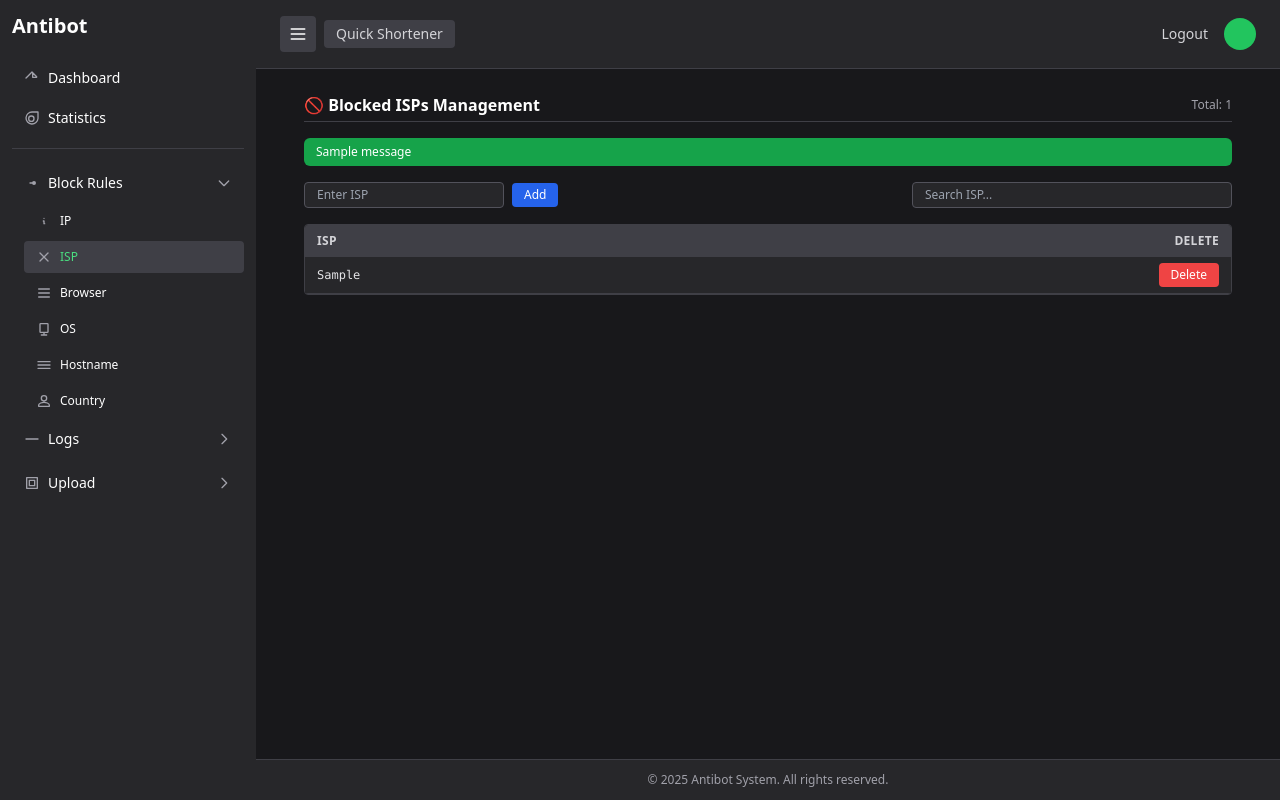
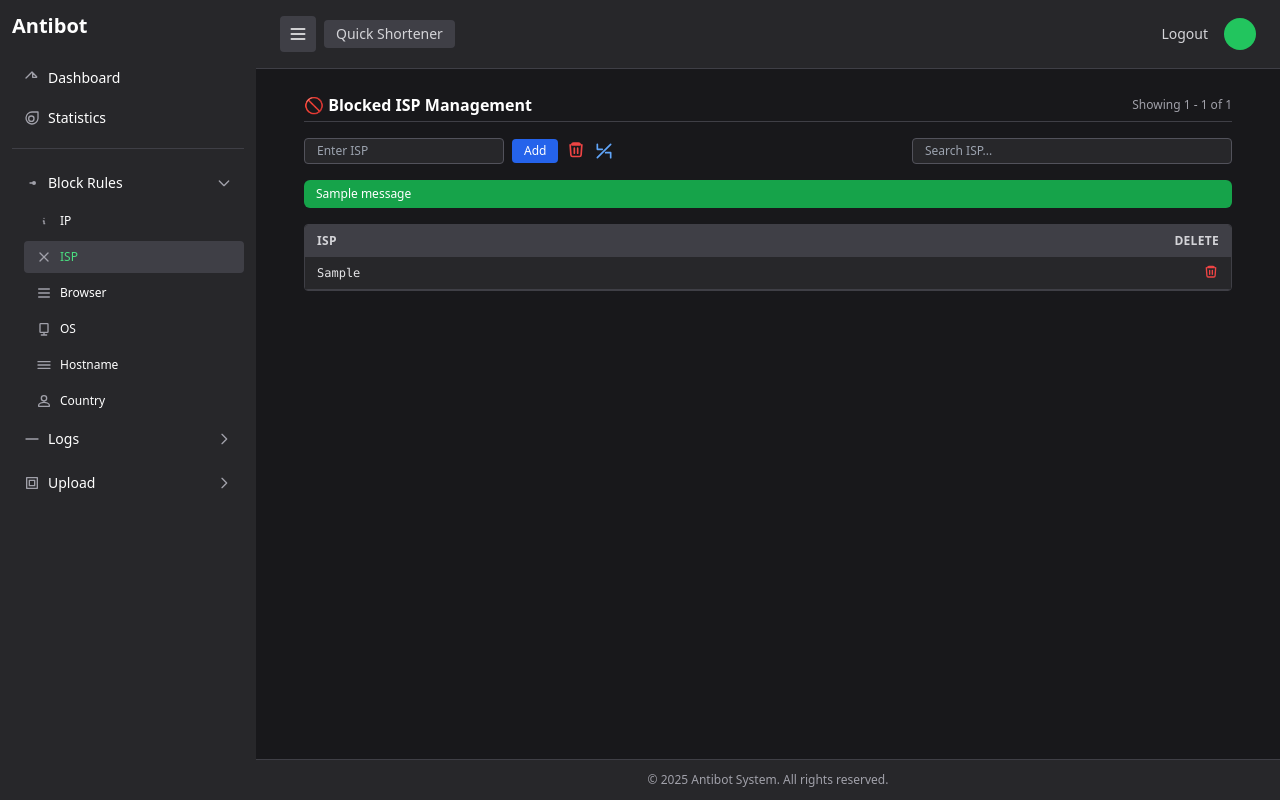
Before and after one commit to nobodycp/antibot, a Django app: page /dashboard/blocked-isp/ in a window 1280 px wide. Run offline with Django 4.2, Linux system fonts and the light colour scheme; a user stored in the database is signed in; tables that the repository leaves empty hold one stand-in row (values such as "Sample post"); one stand-in notice (Sample message) is shown; some libraries are stand-ins or nearby versions.

Commit message:
🔁 Sync local changes to GitHub (2025-06-02 21:42:29)

```diff
--- a/templates/blocked_ips.html
+++ b/templates/blocked_ips.html
@@ -43,7 +43,7 @@
 
       <!-- Refresh Button -->
       <div class="relative group">
-        <a href="#" hx-get="{% url 'blocked_ips_partial' %}" hx-target="#blocked-ips-wrapper" hx-swap="outerHTML" class="text-blue-400 hover:text-blue-600">
+        <a href="#" hx-get="{% url 'blocked_ips_table' %}" hx-target="#ip-table-body" hx-swap="outerHTML" class="text-blue-400 hover:text-blue-600">
           <svg title="Refresh" xmlns="http://www.w3.org/2000/svg" class="w-5 h-5" fill="none" viewBox="0 0 24 24" stroke="currentColor" stroke-width="2">
             <path stroke-linecap="round" stroke-linejoin="round" d="M4 4v6h6M20 20v-6h-6M4 20l16-16" />
           </svg>
--- a/templates/blocked_isp.html
+++ b/templates/blocked_isp.html
@@ -5,26 +5,22 @@
 {% block content %}
 <div class="w-full px-6 text-sm">
   <h1 class="text-base font-semibold mb-4 text-white border-b border-zinc-700 pb-1 flex items-center justify-between">
-    <span>🚫 Blocked ISPs Management</span>
-    <span class="text-xs font-normal text-zinc-400">Total: {{ blocked_isps|length }}</span>
+    <span>🚫 Blocked ISP Management</span>
+    <span class="text-xs font-normal text-zinc-400">
+      {% if page_obj %}
+        Showing {{ page_obj.start_index }} - {{ page_obj.end_index }} of {{ page_obj.paginator.count }}
+      {% else %}
+        Total: {{ blocked_isps|length }}
+      {% endif %}
+    </span>
   </h1>
 
-  {% if messages %}
-    <div class="space-y-2 mb-4">
-      {% for message in messages %}
-        <div class="px-3 py-1.5 rounded-md text-xs {{ message.tags }}
-                    {% if message.tags == 'success' %}bg-green-600 text-white
-                    {% elif message.tags == 'warning' %}bg-yellow-600 text-white
-                    {% elif message.tags == 'error' %}bg-red-600 text-white
-                    {% endif %}">
-          {{ message }}
-        </div>
-      {% endfor %}
-    </div>
-  {% endif %}
-
+  <!-- Controls -->
   <div class="flex flex-col md:flex-row md:items-center md:justify-between gap-2 mb-4">
-    <form method="post" class="flex flex-wrap items-center gap-2">
+    <div class="flex items-center gap-2">
+      <!-- Add Form -->
+      <form method="post" class="flex flex-wrap items-center gap-2"
+            hx-post="{% url 'blocked_isp' %}" hx-target="#blocked-isp-wrapper" hx-swap="outerHTML">
         {% csrf_token %}
         <input type="text" name="isp_name" placeholder="Enter ISP"
                class="px-3 py-1 bg-zinc-800 border border-zinc-600 rounded text-xs text-white focus:outline-none focus:ring-1 focus:ring-blue-500" />
@@ -32,51 +28,61 @@
                 class="bg-blue-600 hover:bg-blue-700 text-white px-3 py-1 rounded text-xs">Add</button>
       </form>
 
-    <input type="text" placeholder="Search ISP..." onkeyup="filterISPs(this)"
-           class="px-3 py-1 bg-zinc-800 border border-zinc-600 rounded text-xs text-white w-full md:max-w-xs focus:outline-none focus:ring-1 focus:ring-purple-500" />
+      <!-- Delete All -->
+      <form method="post" hx-post="{% url 'blocked_isp' %}" hx-target="#blocked-isp-wrapper" hx-swap="outerHTML">
+        {% csrf_token %}
+        <input type="hidden" name="delete_all" value="1">
+        <button type="submit" class="text-red-500 hover:text-red-700" onclick="return confirmDeleteAll(event);">
+  <svg xmlns="http://www.w3.org/2000/svg" class="w-5 h-5" fill="none" viewBox="0 0 24 24" stroke="currentColor" stroke-width="2">
+    <path stroke-linecap="round" stroke-linejoin="round" d="M19 7l-.867 12.142A2 2 0 0116.138 21H7.862a2 2 0 01-1.995-1.858L5 7m5 4v6m4-6v6M9 7h6m2 0a2 2 0 00-2-2H9a2 2 0 00-2 2h10z" />
+  </svg>
+</button>
+      </form>
+
+      <!-- Refresh -->
+      <a href="#" hx-get="{% url 'blocked_isp_table' %}" hx-target="#isp-table-body" hx-swap="outerHTML" class="text-blue-400 hover:text-blue-600">
+  <svg xmlns="http://www.w3.org/2000/svg" class="w-5 h-5" fill="none" viewBox="0 0 24 24" stroke="currentColor" stroke-width="2">
+    <path stroke-linecap="round" stroke-linejoin="round" d="M4 4v6h6M20 20v-6h-6M4 20l16-16" />
+  </svg>
+</a>
     </div>
 
-  <div class="rounded overflow-hidden border border-zinc-700">
-    <table id="isp-table" class="w-full bg-zinc-800 text-xs">
-      <thead class="bg-zinc-700 text-left text-zinc-300 uppercase tracking-wide">
-        <tr>
-          <th class="px-3 py-2">ISP</th>
-          <th class="px-3 py-2 text-right">Delete</th>
-        </tr>
-      </thead>
-      <tbody>
-        {% for isp in blocked_isps %}
-        <tr class="border-b border-zinc-700 hover:bg-zinc-700/30">
-          <td class="px-3 py-1.5 text-zinc-200 font-mono text-xs">{{ isp.isp }}</td>
-          <td class="px-3 py-1.5 text-right">
-            <form method="post" class="inline">
-              {% csrf_token %}
-              <input type="hidden" name="delete_id" value="{{ isp.id }}">
-              <button type="submit"
-                      class="bg-red-500 hover:bg-red-600 text-white px-3 py-1 text-xs rounded">
-                Delete
-              </button>
-            </form>
-          </td>
-        </tr>
-        {% empty %}
-        <tr>
-          <td colspan="2" class="px-3 py-4 text-zinc-400 text-center">No blocked ISPs found.</td>
-        </tr>
-        {% endfor %}
-      </tbody>
-    </table>
-  </div>
+    <!-- Search Bar -->
+    <input type="text" placeholder="Search ISP..." onkeyup="filterISPs(this)"
+           class="px-3 py-1 bg-zinc-800 border border-zinc-600 rounded text-xs text-white w-full md:max-w-xs md:ml-auto focus:outline-none focus:ring-1 focus:ring-purple-500" />
   </div>
 
+  {% include "partials/blocked_isp_partial.html" %}
+</div>
+
+<!-- Scripts -->
 <script>
+  function confirmDeleteAll(e) {
+    if (!confirm("Are you sure you want to delete all ISPs?")) {
+      e.preventDefault();
+      return false;
+    }
+  }
+
+  document.addEventListener('htmx:afterSwap', function (e) {
+    if (e.target.id === 'blocked-isp-wrapper') {
+      setTimeout(() => {
+        const msgBox = document.getElementById("htmx-messages");
+        if (msgBox) msgBox.innerHTML = '';
+      }, 3000);
+    }
+  });
 function filterISPs(input) {
   const filter = input.value.toLowerCase();
-  const rows = document.querySelectorAll("#isp-table tbody tr");
+  const rows = document.querySelectorAll("#isp-table-body tr");
   rows.forEach(row => {
-    const isp = row.querySelector("td").textContent.toLowerCase();
+    const cell = row.querySelector("td");
+    if (cell) {
+      const isp = cell.textContent.toLowerCase();
       row.style.display = isp.includes(filter) ? "" : "none";
+    }
   });
 }
+
 </script>
 {% endblock %}
--- /dev/null
+++ b/templates/partials/blocked_isp_partial.html
@@ -0,0 +1,35 @@
+<div id="blocked-isp-wrapper">
+  {% include "partials/messages.html" %}
+
+  <div class="rounded overflow-hidden border border-zinc-700">
+    <table class="w-full bg-zinc-800 text-xs">
+      <thead class="bg-zinc-700 text-left text-zinc-300 uppercase tracking-wide">
+        <tr>
+          <th class="px-3 py-2">ISP</th>
+          <th class="px-3 py-2 text-right">Delete</th>
+        </tr>
+      </thead>
+      {% include "partials/blocked_isp_table.html" %}
+    </table>
+  </div>
+
+  {% if page_obj.paginator.num_pages > 1 %}
+  <div class="mt-4 flex gap-2 text-xs">
+    {% if page_obj.has_previous %}
+      <a href="{% url 'blocked_isp_partial' %}?page={{ page_obj.previous_page_number }}"
+         hx-get="{% url 'blocked_isp_partial' %}?page={{ page_obj.previous_page_number }}"
+         hx-target="#blocked-isp-wrapper" hx-swap="outerHTML"
+         class="text-blue-400 hover:underline">← Prev</a>
+    {% endif %}
+
+    <span class="text-zinc-400">Page {{ page_obj.number }} of {{ page_obj.paginator.num_pages }}</span>
+
+    {% if page_obj.has_next %}
+      <a href="{% url 'blocked_isp_partial' %}?page={{ page_obj.next_page_number }}"
+         hx-get="{% url 'blocked_isp_partial' %}?page={{ page_obj.next_page_number }}"
+         hx-target="#blocked-isp-wrapper" hx-swap="outerHTML"
+         class="text-blue-400 hover:underline">Next →</a>
+    {% endif %}
+  </div>
+  {% endif %}
+</div>
--- /dev/null
+++ b/templates/partials/blocked_isp_table.html
@@ -0,0 +1,24 @@
+<tbody id="isp-table-body">
+  {% for isp in blocked_isps %}
+  <tr class="border-b border-zinc-700 hover:bg-zinc-700/30">
+    <td class="px-3 py-1.5 text-zinc-200 font-mono text-xs">{{ isp.isp }}</td>
+    <td class="px-3 py-1.5 text-right">
+      <form method="post" class="inline" hx-post="{% url 'blocked_isp' %}" hx-target="#blocked-isp-wrapper" hx-swap="outerHTML">
+        {% csrf_token %}
+        <input type="hidden" name="delete_id" value="{{ isp.id }}">
+        <button type="submit" class="text-red-500 hover:text-red-700">
+  <svg xmlns="http://www.w3.org/2000/svg" class="w-4 h-4" fill="none" viewBox="0 0 24 24" stroke="currentColor" stroke-width="2">
+    <title>Delete</title>
+    <path stroke-linecap="round" stroke-linejoin="round"
+          d="M19 7l-.867 12.142A2 2 0 0116.138 21H7.862a2 2 0 01-1.995-1.858L5 7m5 4v6m4-6v6M9 7h6m2 0a2 2 0 00-2-2H9a2 2 0 00-2 2h10z" />
+  </svg>
+</button>
+      </form>
+    </td>
+  </tr>
+  {% empty %}
+  <tr>
+    <td colspan="2" class="px-3 py-4 text-zinc-400 text-center">No blocked ISPs found.</td>
+  </tr>
+  {% endfor %}
+</tbody>
--- /dev/null
+++ b/templates/partials/messages.html
@@ -0,0 +1,14 @@
+{% if messages %}
+  <div id="htmx-messages" class="space-y-2 mb-4">
+    {% for message in messages %}
+      <div class="px-3 py-1.5 rounded-md text-xs {{ message.tags }}
+                  {% if message.tags == 'success' %}bg-green-600 text-white
+                  {% elif message.tags == 'warning' %}bg-yellow-600 text-white
+                  {% elif message.tags == 'error' or 'deleted' in message.message|lower %}bg-red-600 text-white
+                  {% else %}bg-zinc-700 text-white
+                  {% endif %}">
+        {{ message }}
+      </div>
+    {% endfor %}
+  </div>
+{% endif %}
--- a/tracker/urls.py
+++ b/tracker/urls.py
@@ -1,17 +1,22 @@
 from django.urls import path
 from .views import LogVisitorAPIView
-from .views import dashboard_view,blocked_ips_partial, blocked_ips_table, dinger_ip_view, delete_log, denied_logs_table, denied_logs_view, allowed_logs_table, home_redirect, blocked_ips_view, blocked_isp_view, blocked_os_view, blocked_browser_view,allowed_logs_view, allowed_country_view, blocked_hostname_view
+from .views import dashboard_view,blocked_ips_partial, blocked_isp_table, blocked_isp_partial, blocked_ips_table, dinger_ip_view, delete_log, denied_logs_table, denied_logs_view, allowed_logs_table, home_redirect, blocked_ips_view, blocked_isp_view, blocked_os_view, blocked_browser_view,allowed_logs_view, allowed_country_view, blocked_hostname_view
 from uploader.views import uploader_files_view
 
 urlpatterns = [
     path('api/log/', LogVisitorAPIView.as_view(), name='log-visitor'),
     path('dashboard/', dashboard_view, name='dashboard'),
     path('', home_redirect),  # يحوّل / إلى /dashboard/
+    #########
     path('dashboard/blocked-ips/', blocked_ips_view, name='blocked_ips'),
     path('dashboard/blocked-ips/table/', blocked_ips_table, name='blocked_ips_table'),
     path('dashboard/blocked-ips/partial/', blocked_ips_partial, name='blocked_ips_partial'),
+    ##########
+    path('dashboard/blocked-isp/', blocked_isp_view, name='blocked_isp'),
+    path("dashboard/blocked-isps/partial/", blocked_isp_partial, name="blocked_isp_partial"),
+    path("dashboard/blocked-isps/table/", blocked_isp_table, name="blocked_isp_table"),
 
-    path('dashboard/blocked-isp/', blocked_isp_view, name='blocked_isp'),
+    #########
     path('dashboard/blocked-os/', blocked_os_view, name='blocked_os'),
     path('dashboard/blocked-browser/', blocked_browser_view, name='blocked_browser'),
     path('dashboard/allowed-country/', allowed_country_view, name='allowed_country'),
--- a/tracker/views.py
+++ b/tracker/views.py
@@ -22,7 +22,7 @@
 @login_required
 def dashboard_view(request):
     return render(request, 'dashboard.html')
-
+################################### start block ip in blouk rouls
 @login_required
 def blocked_ips_view(request):
     if request.method == 'POST':
@@ -75,11 +75,16 @@
         "blocked_ips": page_obj.object_list,
         "page_obj": page_obj
     })
-
 @login_required
 def blocked_ips_table(request):
-    blocked_ips = BlockedIP.objects.all().order_by('-id')
-    return render(request, 'partials/blocked_ips_table.html', {'blocked_ips': blocked_ips})
+    all_ips = BlockedIP.objects.all().order_by('-id')
+    paginator = Paginator(all_ips, 20)
+    page_number = request.GET.get("page")
+    page_obj = paginator.get_page(page_number)
+
+    return render(request, 'partials/blocked_ips_table.html', {
+        'blocked_ips': page_obj.object_list
+    })
 @login_required
 def blocked_ips_partial(request):
     all_ips = BlockedIP.objects.all().order_by('-id')
@@ -91,36 +96,81 @@
         "blocked_ips": page_obj.object_list,
         "page_obj": page_obj
     })
+################################### end block ip in blouk rouls
 @login_required
 def blocked_isp_view(request):
     if request.method == 'POST':
         name = request.POST.get('isp_name')
         delete_id = request.POST.get('delete_id')
+        delete_all = request.POST.get('delete_all')
 
-        # إضافة ISP
         if name:
+            name = name.strip()
             if not BlockedISP.objects.filter(isp__iexact=name).exists():
                 BlockedISP.objects.create(isp=name)
-                messages.success(request, f"Blocked ISP: {name}")
+                messages.success(request, f"ISP {name} added successfully.")
             else:
-                messages.warning(request, f"{name} is already blocked.")
-
-        # حذف ISP
+                messages.warning(request, f"ISP {name} already exists.")
         elif delete_id:
             try:
-                isp = BlockedISP.objects.get(id=delete_id)
-                isp.delete()
-                messages.success(request, f"Deleted ISP: {isp.isp}")
+                obj = BlockedISP.objects.get(id=delete_id)
+                messages.error(request, f"ISP {obj.isp} deleted.")
+                obj.delete()
             except BlockedISP.DoesNotExist:
                 messages.error(request, "ISP not found.")
-
+        elif delete_all:
+            count = BlockedISP.objects.count()
+            BlockedISP.objects.all().delete()
+            messages.error(request, f"🧹 Deleted {count} ISP(s).")
         else:
             messages.error(request, "Invalid action.")
 
-        return redirect('blocked_isp')
+        if request.headers.get("HX-Request"):
+            all_isps = BlockedISP.objects.all().order_by('-id')
+            paginator = Paginator(all_isps, 20)
+            page_number = request.GET.get("page")
+            page_obj = paginator.get_page(page_number)
 
-    blocked_isps = BlockedISP.objects.all().order_by('-id')
-    return render(request, 'blocked_isp.html', {'blocked_isps': blocked_isps})
+            return render(request, "partials/blocked_isp_partial.html", {
+                "blocked_isps": page_obj.object_list,
+                "page_obj": page_obj,
+                "messages": messages.get_messages(request)
+            })
+
+        return redirect("blocked_isp")
+
+    all_isps = BlockedISP.objects.all().order_by('-id')
+    paginator = Paginator(all_isps, 20)
+    page_number = request.GET.get("page")
+    page_obj = paginator.get_page(page_number)
+
+    return render(request, "blocked_isp.html", {
+        "blocked_isps": page_obj.object_list,
+        "page_obj": page_obj
+    })
+@login_required
+def blocked_isp_partial(request):
+    all_isps = BlockedISP.objects.all().order_by('-id')
+    paginator = Paginator(all_isps, 20)
+    page_number = request.GET.get("page")
+    page_obj = paginator.get_page(page_number)
+
+    return render(request, "partials/blocked_isp_partial.html", {
+        "blocked_isps": page_obj.object_list,
+        "page_obj": page_obj,
+        "messages": messages.get_messages(request)
+    })
+@login_required
+def blocked_isp_table(request):
+    all_isps = BlockedISP.objects.all().order_by('-id')
+    paginator = Paginator(all_isps, 20)
+    page_number = request.GET.get("page")
+    page_obj = paginator.get_page(page_number)
+
+    return render(request, "partials/blocked_isp_table.html", {
+        "blocked_isps": page_obj.object_list
+    })
+################################### end block ip in blouk rouls
 
 @login_required
 def blocked_os_view(request):
```
Also changed, not shown: templates/partials/Blocked_Ips_HTMX_Documentation.md (deleted, +0 -5 lines), templates/partials/Blocked_Ips_HTMX_Documentation_Final.md (deleted, +0 -6 lines), templates/partials/Blocked_Page_HTMX_Guide.md (added, +156 -0 lines), templates/partials/blocked_ips_partial (1).html (deleted, +0 -29 lines). Lines whose indentation alone changed are shown as unchanged.
